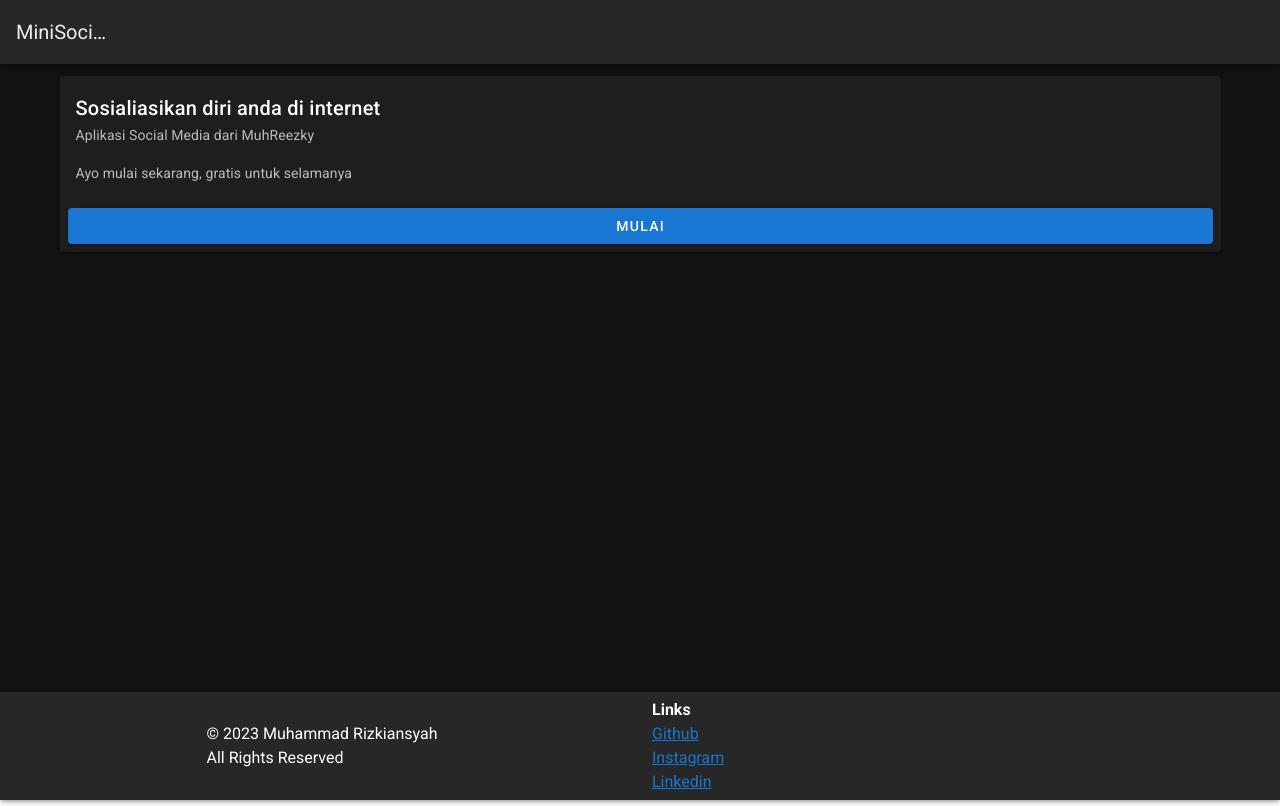
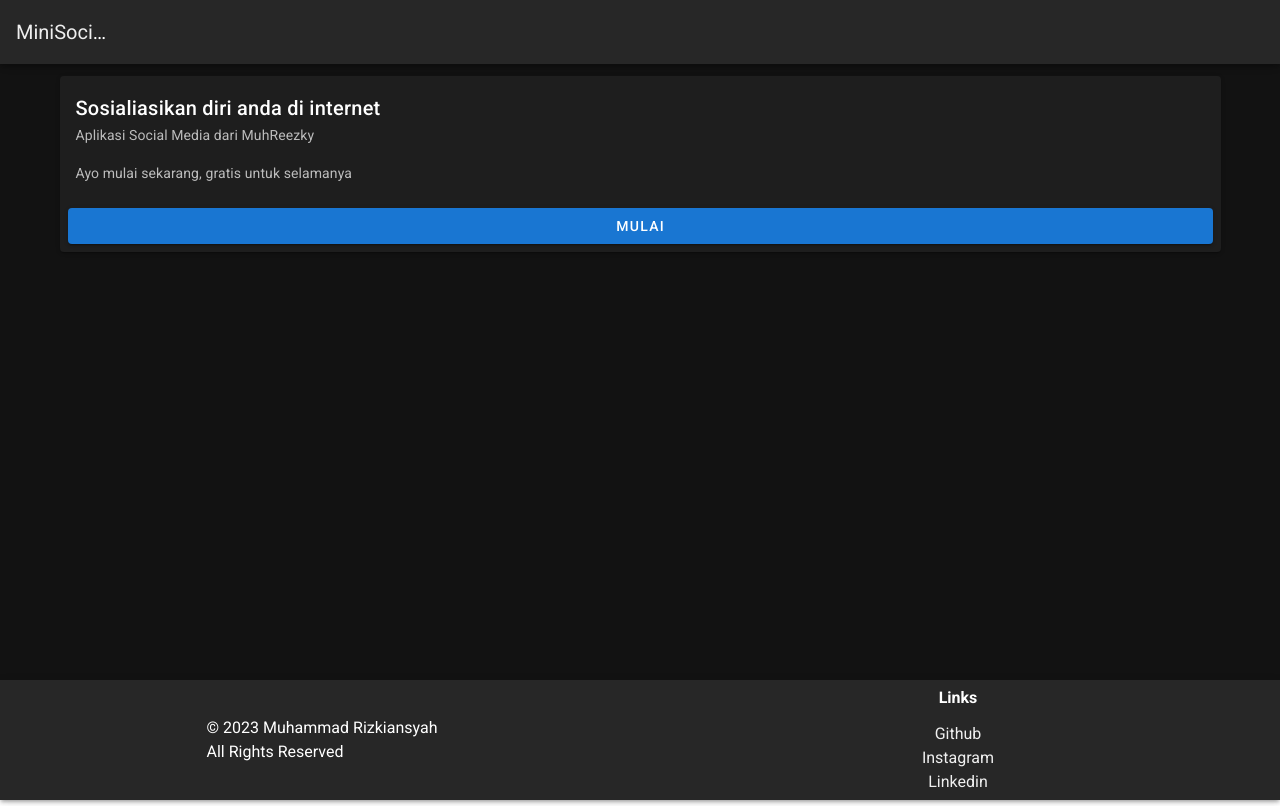
Before and after one commit to muhreezky/nuxt-minisocial, a Nuxt app: page / in a window 1280 px wide. Built offline with nearby package versions, Linux system fonts and the light colour scheme.

Commit message:
fix: ditambah link pada footer

```diff
--- a/components/FootComp.vue
+++ b/components/FootComp.vue
@@ -18,14 +18,21 @@ export default {
         &copy; 2023 Muhammad Rizkiansyah <br />
         All Rights Reserved
       </v-col>
-      <v-col>
-        <b style="margin: auto; text-align: center;">Links</b>
+      <v-col class="text-center">
+        <b class="d-flex items-center justify-center mb-3">Links</b>
         <div class="d-flex flex-column">
           <a href="https://github.com/muhreezky">Github</a>
           <a href="https://instagram.com/muh.reezky">Instagram</a>
-          <a href="https;//linkedin.com/in/muhreezky">Linkedin</a>
+          <a href="https://linkedin.com/in/muhreezky">Linkedin</a>
         </div>
       </v-col>
     </v-row>
   </v-footer>
 </template>
+
+<style>
+  a {
+    text-decoration: none;
+    color: #efefef !important;
+  }
+</style>
```
